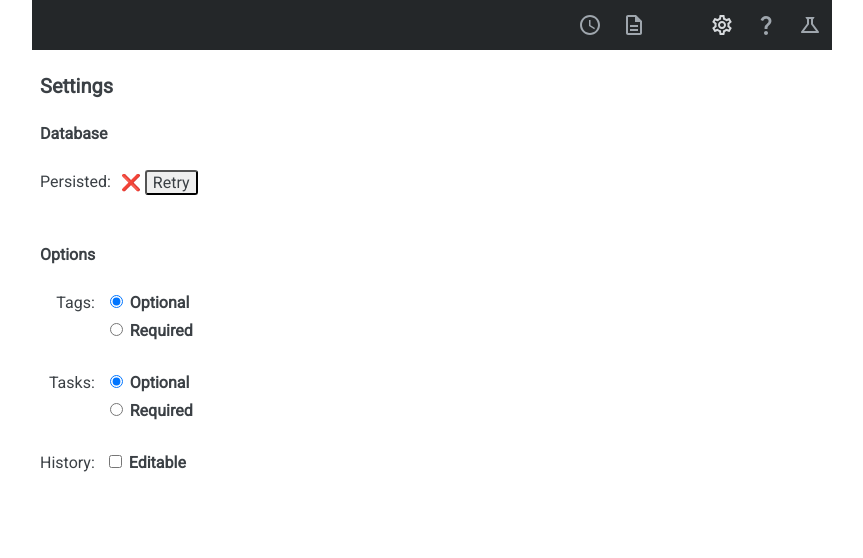
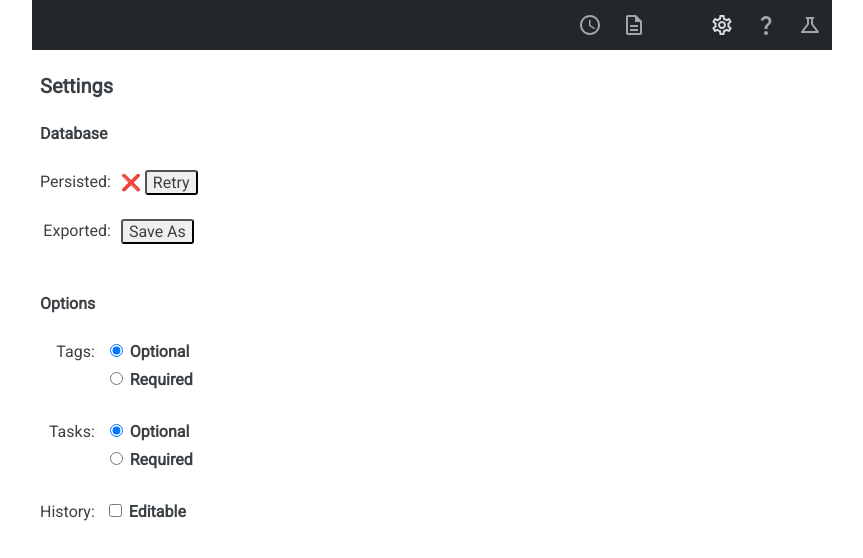
Before and after one commit to cwellsx/time, a React (Create React App) app: page /settings in a window 1280 px wide. Shown: the top 558 px of the page, without its empty margins (208-1071 px from the left). Built offline with nearby package versions, Linux system fonts and the light colour scheme; some icons are missing; what date-and-time would draw is missing.

Commit message:
Implement database Export to file

```diff
--- a/package.json
+++ b/package.json
@@ -12,6 +12,7 @@
     "@types/react": "^17.0.39",
     "@types/react-dom": "^17.0.11",
     "@types/react-router-dom": "^5.3.3",
+    "@types/wicg-file-system-access": "^2020.9.5",
     "date-and-time": "^2.2.1",
     "idb": "^7.0.0",
     "react": "^17.0.2",
--- a/src/appContext.ts
+++ b/src/appContext.ts
@@ -1,4 +1,4 @@
-import React from "react";
+import React from 'react';
 
 /*
   functions related to SetError and AppContext
@@ -10,7 +10,7 @@ export type SetError = (error: any) => void;
 export function useContext(): [string, SetError, boolean, SetTesting] {
   const [error, setError] = React.useState("");
   const [testing, setTesting] = React.useState(false);
-  const setAny: SetError = (e) => setError(e);
+  const setAny: SetError = (e) => setError(e.toString());
   return [error, setAny, testing, setTesting];
 }
 
--- a/src/io/controller.ts
+++ b/src/io/controller.ts
@@ -106,6 +106,9 @@ export class Controller implements NowState, WhatState, HistoryState, SettingsSt
       .then(() => this.reload)
       .catch((error) => this.setError(error));
   }
+  getDatabaseAsJson(): string {
+    return JSON.stringify(this.database, null, 2);
+  }
   setTagsRequired(value: RequiredType): void {
     const config: Config = { ...this.config };
     config.tagsRequired = value;
--- a/src/pages/Settings.tsx
+++ b/src/pages/Settings.tsx
@@ -1,7 +1,10 @@
 import React from 'react';
 
+import { useSetError } from '../appContext';
+import { showIsoDay } from './date';
+
 import type { RequiredType } from "../model";
-import type { SettingsState, SetRequiredType } from "../states";
+import type { SettingsState } from "../states";
 
 type SettingsProps = {
   state: SettingsState;
@@ -14,24 +17,35 @@ export const Settings: React.FunctionComponent<SettingsProps> = (props: Settings
   const [tagsRequired, setTagsRequired] = React.useState<string>(config.tagsRequired ?? "optional");
   const [taskRequired, setTaskRequired] = React.useState<string>(config.taskRequired ?? "optional");
   const [historyEditable, setHistoryEditable] = React.useState<boolean>(config.historyEditable ?? false);
+  const setError = useSetError();
 
   function onRetryPersist(event: React.MouseEvent<HTMLButtonElement>): void {
     event.preventDefault();
     state.persist();
   }
 
-  const persistButton = <button onClick={onRetryPersist}>Retry</button>;
-
-  const persisted = (
-    <React.Fragment>
-      <div>
-        <span>Persisted:</span>
-        <span>
-          {state.persisted ? "✅" : <React.Fragment>❌ {persistButton}</React.Fragment>} {}
-        </span>
-      </div>
-    </React.Fragment>
-  );
+  async function onExport(event: React.MouseEvent<HTMLButtonElement>): Promise<void> {
+    event.preventDefault();
+    try {
+      const options: SaveFilePickerOptions = {
+        suggestedName: `time-${showIsoDay(new Date())}.json`,
+        types: [
+          {
+            description: "Text Files",
+            accept: {
+              "text/plain": [".txt"],
+            },
+          },
+        ],
+      };
+      const fileHandle = await window.showSaveFilePicker(options);
+      const writeable = await fileHandle.createWritable();
+      writeable.write(state.getDatabaseAsJson());
+      writeable.close();
+    } catch (e) {
+      setError(e);
+    }
+  }
 
   function getOptions(value: string, onChange: React.ChangeEventHandler<HTMLInputElement>) {
     return (
@@ -68,7 +82,27 @@ export const Settings: React.FunctionComponent<SettingsProps> = (props: Settings
   return (
     <>
       <h2>Database</h2>
-      <div className="table">{persisted}</div>
+      <div className="table">
+        <div>
+          <span>Persisted:</span>
+          <span>
+            {state.persisted ? (
+              "✅"
+            ) : (
+              <>
+                ❌ <button onClick={onRetryPersist}>Retry</button>
+              </>
+            )}{" "}
+            {}
+          </span>
+        </div>
+        <div>
+          <span>Exported:</span>
+          <span>
+            <button onClick={onExport}>Save As</button>
+          </span>
+        </div>
+      </div>
       <h2>Options</h2>
       <div className="table">
         <div>
--- a/src/pages/date.ts
+++ b/src/pages/date.ts
@@ -1,4 +1,6 @@
-import date from "date-and-time";
+import date from 'date-and-time';
+
+// see https://github.com/knowledgecode/date-and-time
 
 const shortFormat = date.compile("HH:mm");
 const longFormat = date.compile("HH:mm ddd, MMM DD");
@@ -20,3 +22,9 @@ export function showDay(it: Date): string {
 export function showTime(it: Date): string {
   return date.format(it, shortFormat);
 }
+
+const isoDayFormat = date.compile("YYYY-MM-DD");
+
+export function showIsoDay(it: Date): string {
+  return date.format(it, isoDayFormat);
+}
--- a/src/states/settingsState.ts
+++ b/src/states/settingsState.ts
@@ -6,6 +6,7 @@ export interface SettingsState {
   readonly config: Config;
   readonly persisted: boolean;
   persist(): void;
+  getDatabaseAsJson(): string;
   setTagsRequired: SetRequiredType;
   setTaskRequired: SetRequiredType;
   setHistoryEditable(value: boolean): void;
```
Also changed, not shown: 2 other files (tests, documents, lock files or other folders).
